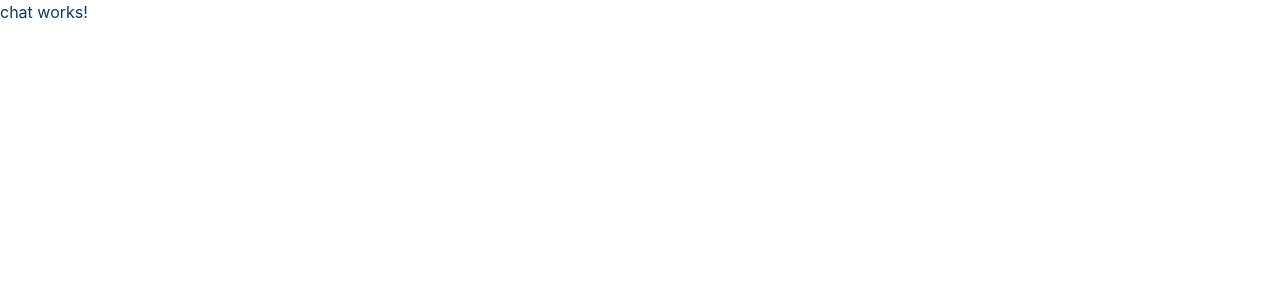
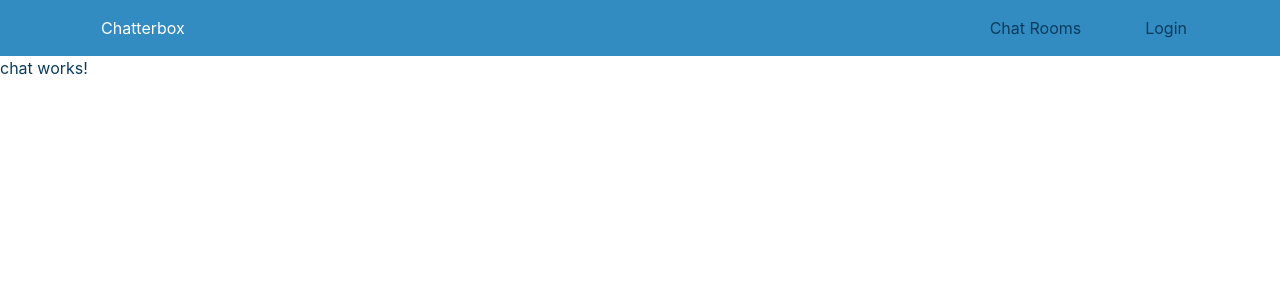
Before and after one commit to olaborde/chatApp, an Angular app: page /chat in a window 1280 px wide. Shown: the top 300 px of the page. Built offline with nearby package versions, Linux system fonts and the light colour scheme.

Commit message:
styling navbar

```diff
--- a/src/app/components/navbar/navbar.component.scss
+++ b/src/app/components/navbar/navbar.component.scss
@@ -0,0 +1,15 @@
+@import '../../../styles/variables';
+
+span {
+  color: #ffffff;
+}
+
+
+a {
+    color: $light-grey;
+    margin-left: 3em;
+
+    &.active{
+      border-bottom: 3px solid $gold;
+    }
+}
--- a/src/app/pages/chat/chat.component.html
+++ b/src/app/pages/chat/chat.component.html
@@ -1,3 +1,4 @@
+<app-navbar></app-navbar>
 <p>
   chat works!
 </p>
```
